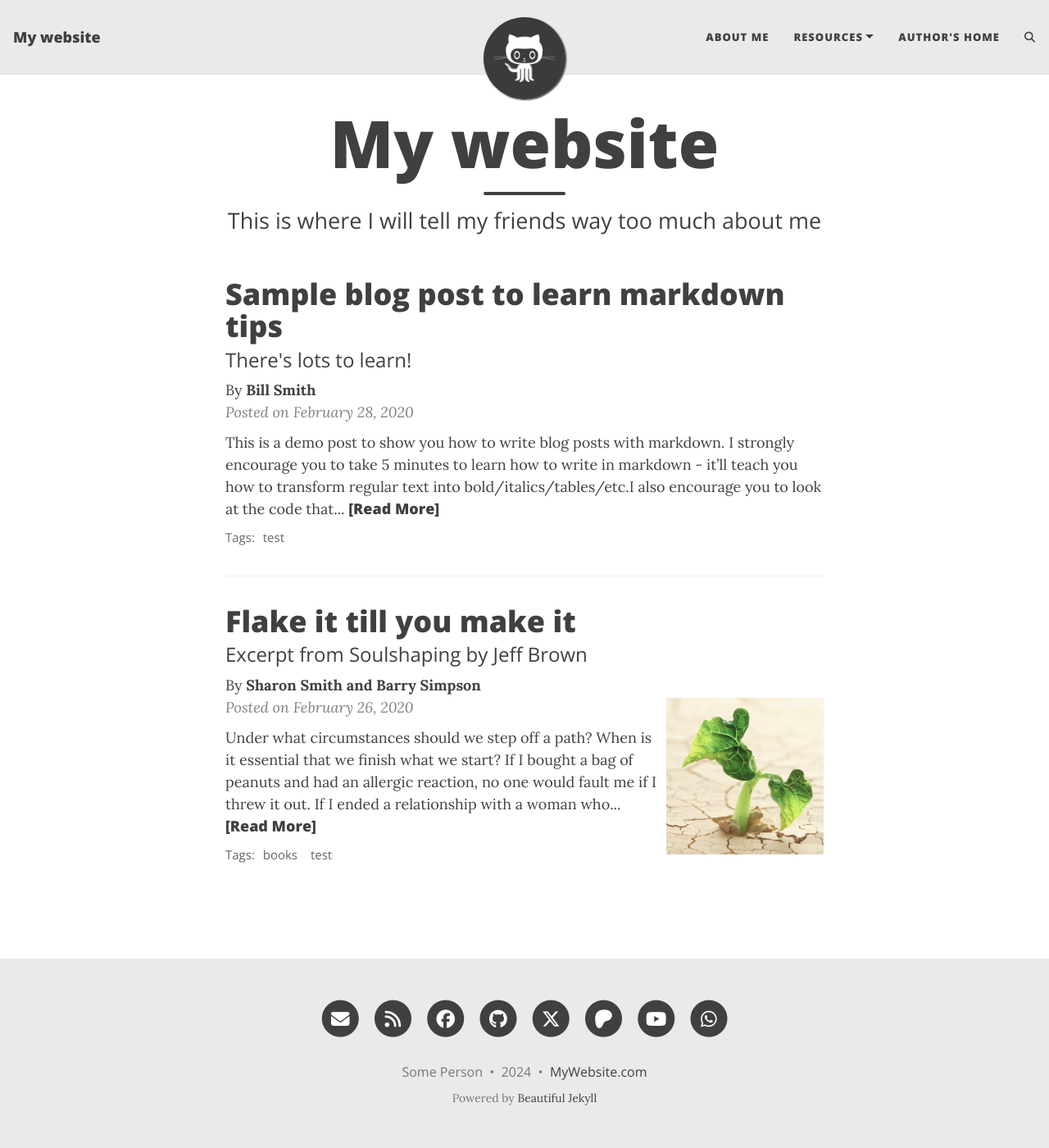
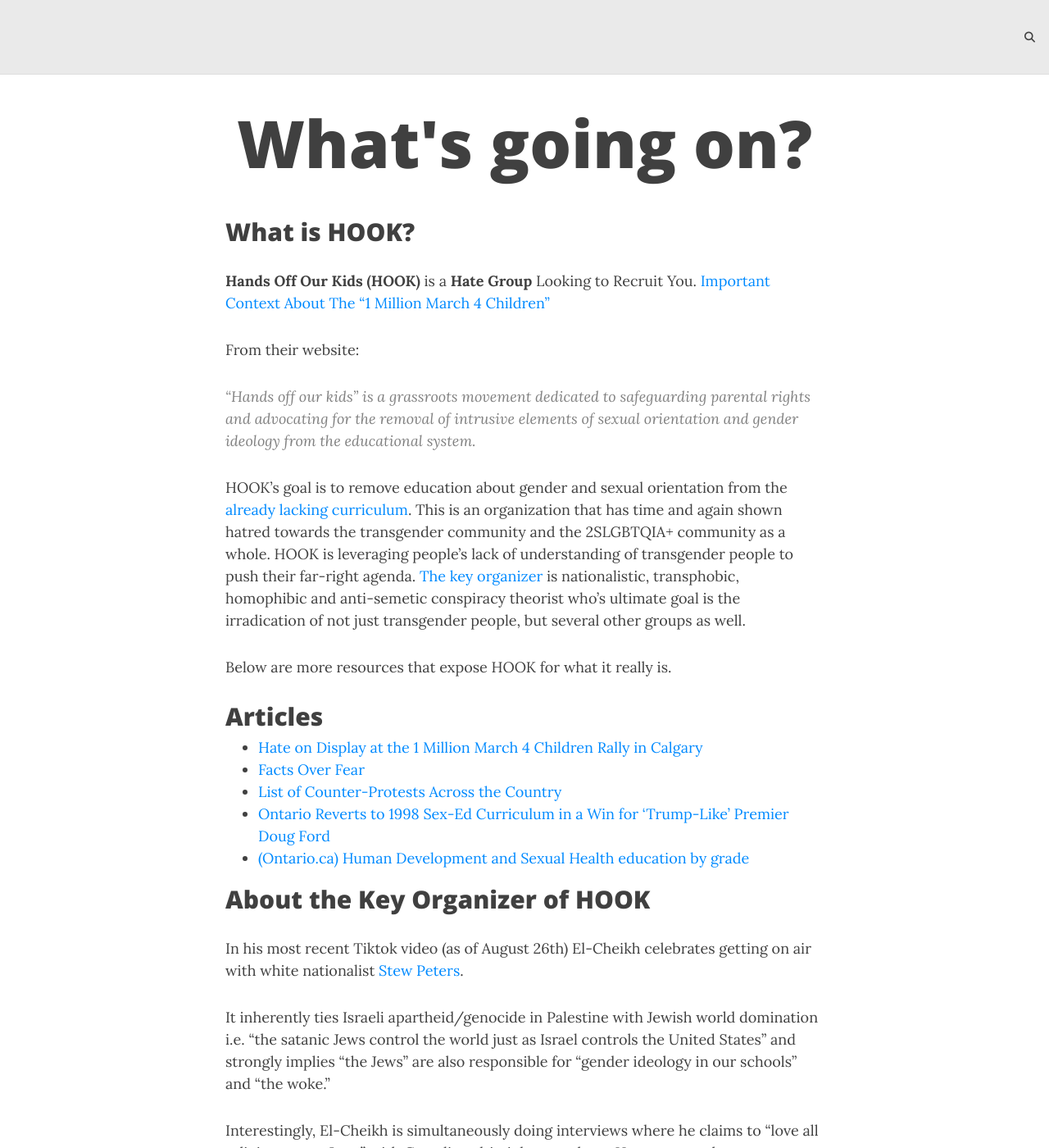
Before and after one commit to stop-hate-barrie/stop-hate-barrie.github.io, a Jekyll site: the page built from index.md, in a window 1280 px wide and 1400 px high. Shown: the whole window at 82% size. Built offline with Jekyll 4.4.1, drawn with Linux system fonts in a browser that asks for light colours; the list of posts is cut into pages by our own code; comment, search, counter and statistics services are not loaded; some of the changed text lies outside the part shown.

Commit message:
Add first pass of resources

```diff
--- a/_config.yml
+++ b/_config.yml
@@ -10,21 +10,21 @@
 ############################
 
 # Name of website
-title: My website
+title:
 
 # Your name to show in the footer
-author: Some Person
+author: No Space For Hate
 
 ###############################################
 # --- List of links in the navigation bar --- #
 ###############################################
 
-navbar-links:
-  About Me: "aboutme"
-  Resources:
-    - Beautiful Jekyll: "https://beautifuljekyll.com"
-    - Learn markdown: "https://www.markdowntutorial.com/"
-  Author's home: "https://deanattali.com"
+# navbar-links:
+#   About Me: "aboutme"
+#   Resources:
+#     - Beautiful Jekyll: "https://beautifuljekyll.com"
+#     - Learn markdown: "https://www.markdowntutorial.com/"
+#   Author's home: "https://deanattali.com"
 
 ################
 # --- Logo --- #
@@ -32,7 +32,7 @@
 
 # Image to show in the navigation bar - works best with a square image
 # Remove this parameter if you don't want an image in the navbar
-avatar: "/assets/img/avatar-icon.png"
+# avatar: "/assets/img/poster.jpeg"
 
 # By default, the image is cut into a circle. You can disable this behaviour by setting 'round-avatar: false'
 round-avatar: true
@@ -50,14 +50,14 @@
 # You can change the order that they show up on the page by changing the order here.
 # Uncomment the links you want to show and add your information to each one.
 social-network-links:
-  email: "someone@example.com"
-  rss: true  # remove this line if you don't want to show an RSS link at the bottom
-  facebook: deanattali
-  github: daattali
-  twitter: daattali
-  patreon: DeanAttali
-  youtube: "@daattali"
-  whatsapp: 15551212
+  #email: "someone@example.com"
+  #rss: true  # remove this line if you don't want to show an RSS link at the bottom
+  #facebook: deanattali
+  #github: daattali
+  #twitter: daattali
+  #patreon: DeanAttali
+  #youtube: "@daattali"
+  #whatsapp: 15551212
 #  medium: yourname
 #  reddit: yourname
 #  linkedin: daattali
@@ -85,7 +85,7 @@
 
 # If you want your website to generate an RSS feed, provide a description
 # The URL for the feed will be https://<your_website>/feed.xml
-rss-description: This website is a virtual proof that I'm awesome
+#rss-description: This website is a virtual proof that I'm awesome
 
 ###########################
 # --- General options --- #
@@ -93,14 +93,14 @@
 
 # Select which social network share links to show in posts
 share-links-active:
-  twitter: true
-  facebook: true
-  linkedin: true
-  vk: false
+  #twitter: true
+  #facebook: true
+  #linkedin: true
+  #vk: false
 
 # How to display the link to your website in the footer
 # Remove this if you don't want a link in the footer
-url-pretty: "MyWebsite.com"
+url-pretty: "stop-hate-barrie.github.io"
 
 # Add the website title to the title of every page
 title-on-all-pages: true
--- a/index.html
+++ b/index.html
@@ -1,5 +1,8 @@
 ---
 layout: home
-title: My website
-subtitle: This is where I will tell my friends way too much about me
+title: What's going on?
+subtitle:
 ---
+<div class="poster-container">
+    <img src="assets/img/poster.jpeg">
+</div>
--- /dev/null
+++ b/index.md
@@ -0,0 +1,46 @@
+---
+layout: page
+title: What's going on?
+subtitle:
+---
+
+## What is HOOK?
+
+**Hands Off Our Kids (HOOK)** is a **Hate Group** Looking to Recruit You.
+[Important Context About The "1 Million March 4 Children"][antihatecontext]
+
+From their website:
+> “Hands off our kids” is a grassroots movement dedicated to safeguarding parental rights and advocating for the removal of intrusive elements of sexual orientation and gender ideology from the educational system.
+
+HOOK's goal is to remove education about gender and sexual orientation from the [already lacking curriculum][curr].
+This is an organization that has time and again shown hatred towards the transgender community and the 2SLGBTQIA+ community as a whole. HOOK is leveraging people's lack of understanding of transgender people to push their far-right agenda. [The key organizer](#about-the-founder-of-hook) is nationalistic, transphobic, homophibic and anti-semetic conspiracy theorist who's ultimate goal is the irradication of not just transgender people, but several other groups as well.
+
+
+Below are more resources that expose HOOK for what it really is.
+
+
+
+## Articles
+- [Hate on Display at the 1 Million March 4 Children Rally in Calgary](https://www.antihate.ca/hate_on_display_at_the_1_million_march_4_children_rally_in_calgary)
+- [Facts Over Fear](https://www.momentumcanada.net/factsoverfear)
+- [List of Counter-Protests Across the Country](https://docs.google.com/document/u/0/d/1mLQPr7McoUKosGXsBpmjsfoBcRXcTbUrCuUdHyggiYs/mobilebasic)
+- [Ontario Reverts to 1998 Sex-Ed Curriculum in a Win for ‘Trump-Like’ Premier Doug Ford][curr]
+- [(Ontario.ca) Human Development and Sexual Health education by grade](https://www.ontario.ca/document/health-and-physical-education-grades-1-8/human-development-and-sexual-health-education-grade)
+
+
+## About the Key Organizer of HOOK
+In his most recent Tiktok video (as of August 26th) El-Cheikh celebrates getting on air with white nationalist [Stew Peters](https://www.google.com/url?q=https://www.google.com/url?q%3Dhttps://en.wikipedia.org/wiki/Stew_Peters%26amp;sa%3DD%26amp;source%3Deditors%26amp;ust%3D1725745922544592%26amp;usg%3DAOvVaw1NMkrRF2i-JL52iixTf7K4&sa=D&source=docs&ust=1725745922570157&usg=AOvVaw0WTFspgFJRLL7eJznylxL4).
+
+It inherently ties Israeli apartheid/genocide in Palestine with Jewish world domination  i.e. “the satanic Jews control the world just as Israel controls the United States” and strongly implies “the Jews” are also responsible for “gender ideology in our schools” and “the woke.”
+
+Interestingly, El-Cheikh is simultaneously doing interviews where he claims to “love all religions, even Jews” with Canadian alti-right youtubers. He seems to play to any audience that will have him.
+
+
+
+<!-- goals:
+- explain what HOOK is
+-
+- show sources/embed our video -->
+
+[curr]: https://time.com/5336534/ontario-sex-education-doug-ford/
+[antihatecontext]: https://www.antihate.ca/1_million_march_4_children
```
Also changed, not shown: _includes/nav.html (+8 -5 lines), assets/img/poster.jpeg (added), 10 other files.
